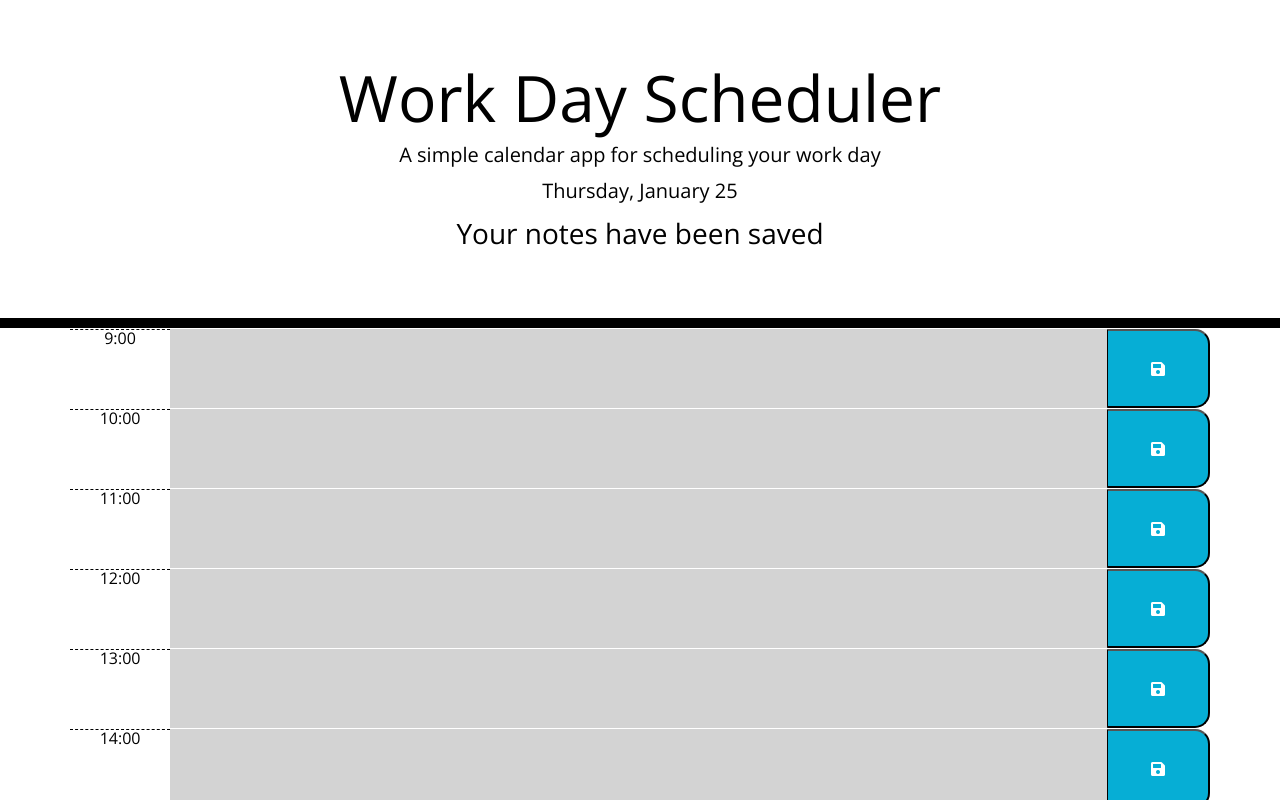
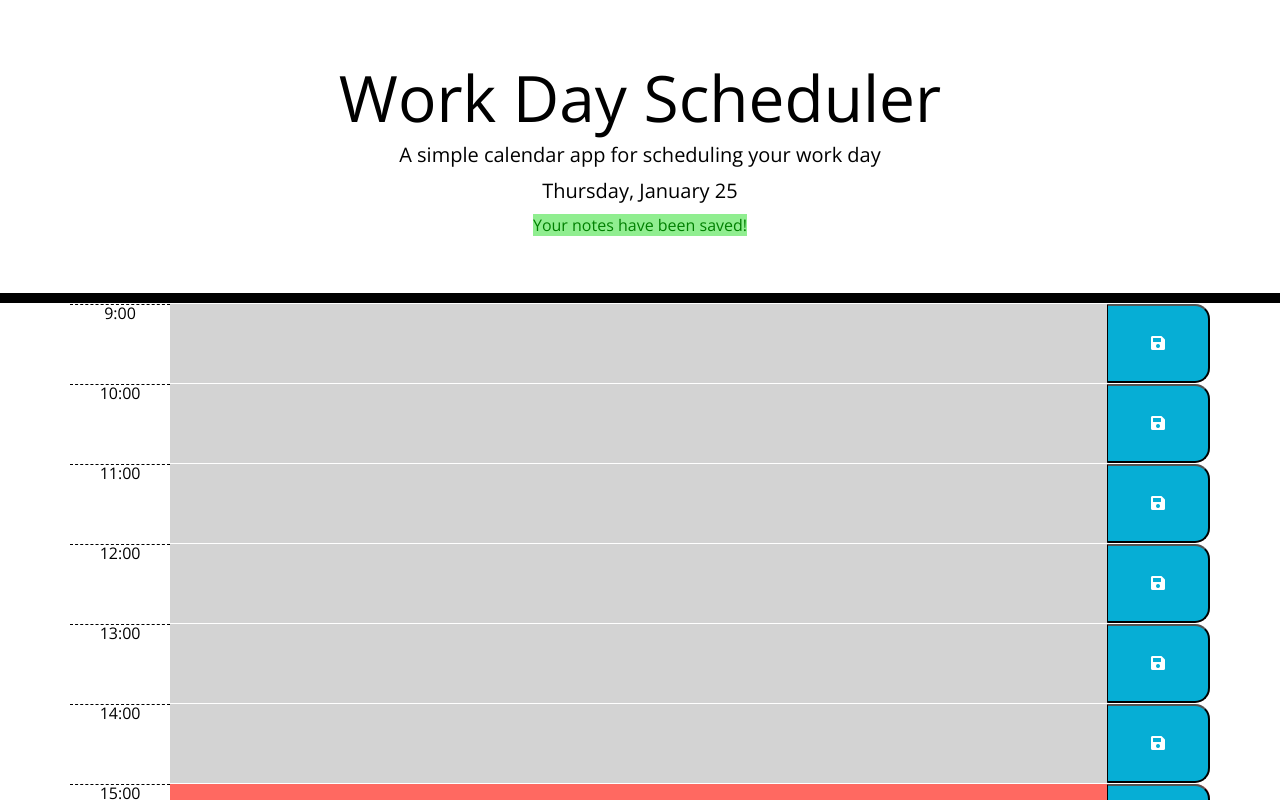
Before and after one commit to TamsinLloyd99/Third-Party-APIs-Daily-Planner-App, a plain HTML site: page starter/index.html in a window 1280 px wide. Both pictures are taken after a click on the button 1158 px from the left and 327 px from the top of the page. Shown: the top 800 px of the page. Drawn offline with nearby package versions, Linux system fonts and the light colour scheme.

Commit message:
added css to time-blocks

```diff
--- a/starter/index.html
+++ b/starter/index.html
@@ -29,7 +29,7 @@
       <h1 class="display-3">Work Day Scheduler</h1>
       <p class="lead">A simple calendar app for scheduling your work day</p>
       <p id="currentDay" class="lead"></p>
-      <h3 class= "pop-up"></h3>
+      <h7 class= "pop-up"></h7>
     </header>
     <div class="container">
 
--- a/starter/script.js
+++ b/starter/script.js
@@ -76,7 +76,11 @@ function saveNotes (){
 })
 localStorage.setItem('userInput', JSON.stringify(timeBlockInput)); //saves the data in local storage as a string (timeBlockValue);
 $('.pop-up').addClass('show');
-$('.pop-up').text("Your notes have been saved");
+$('.pop-up').text("Your notes have been saved!");
+$('.pop-up').css({
+    'color': 'green',
+    'background': 'lightgreen',
+  });
 }
 
 var notes = JSON.parse(localStorage.getItem('userInput'));
--- a/starter/style.css
+++ b/starter/style.css
@@ -45,6 +45,9 @@ header {
 .description {
   flex: 3;
   white-space: pre-wrap;
+  color: #000000;
+  justify-content: center;
+
 }
 
 /* .event-input {
```
